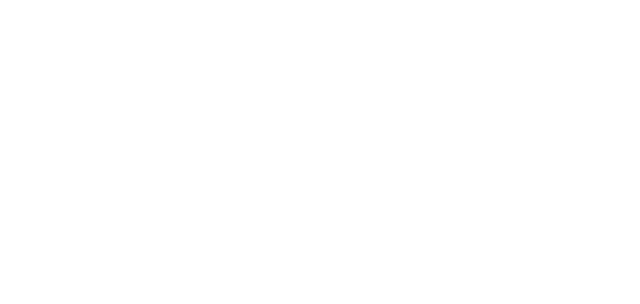
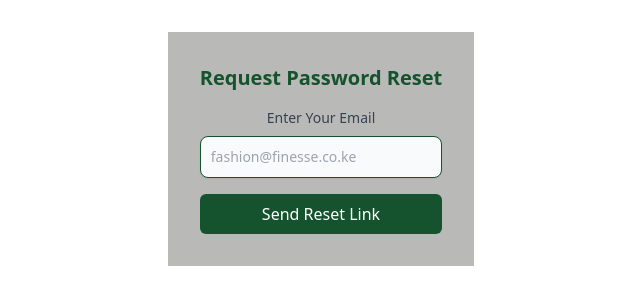
Before and after one commit to Sharonobinda/Personal-Journaling-App, a React (Vite) app in the folder frontend/: page /password-reset-request in a window 1280 px wide. Before the commit this address had no page. Shown: the top 304 px of the page, without its empty margins (319-959 px from the left). Built offline with nearby package versions, Linux system fonts and the light colour scheme.

Commit message:
Modified reset password

```diff
--- a/frontend/src/App.jsx
+++ b/frontend/src/App.jsx
@@ -8,6 +8,9 @@
 import EditJournal from './pages/EditJournal';
 import { UserProvider } from './context/UserContext';
 import { JournalProvider } from './context/JournalContext';
+import PasswordResetRequest from './pages/PasswordResetRequest';
+import PasswordReset from './pages/PasswordReset';
+
 
 const App = () => {
     return (
@@ -22,6 +25,8 @@
                             <Route path="journals" element={<Journals />} />
                             <Route path="create-journal" element={<CreateJournal />} /> {/* Add route for CreateJournal */}
                             <Route path="/edit-journal/:id" element={<EditJournal />} />
+                            <Route path="password-reset-request" element={<PasswordResetRequest />} />
+                            <Route path="password-reset/:token" element={<PasswordReset />} />
                         </Route>
                     </Routes>
                 </JournalProvider>
--- a/frontend/src/pages/Journals.jsx
+++ b/frontend/src/pages/Journals.jsx
@@ -69,7 +69,7 @@
 
           {showProfileDropdown && (
             <div className="absolute right-0 mt-2 w-48 bg-white border border-gray-300 rounded-lg shadow-lg z-10">
-              <div className="p-4">
+              <div className="p-4 justify-between">
                 <p className="text-gray-900 font-semibold">
                   Username: {currentUser ? currentUser.username : 'Guest'}
                 </p>
--- /dev/null
+++ b/frontend/src/pages/PasswordReset.jsx
@@ -0,0 +1,75 @@
+import React, { useState } from 'react';
+import { useParams } from 'react-router-dom';
+import { toast } from 'react-toastify';
+
+const PasswordReset = () => {
+  const { token } = useParams();
+  const [password, setPassword] = useState('');
+
+  const handleSubmit = (e) => {
+    e.preventDefault();
+    fetch(`/reset-password/${token}`, {
+      method: 'POST',
+      headers: {
+        'Content-Type': 'application/json',
+      },
+      body: JSON.stringify({ password }),
+    })
+      .then((response) => {
+        if (!response.ok) {
+          throw new Error('Failed to reset password');
+        }
+        return response.json();
+      })
+      .then((data) => {
+        toast.success(data.message);
+      })
+      .catch((error) => {
+        toast.error(error.message);
+      });
+  };
+
+  return (
+    <div>
+      <div className="flex justify-center ">
+        <div className="w-full max-w-md p-8 rounded-lg shadow-lg">
+          <h2 className="text-xl font-bold mb-4 text-green-900 text-center">Reset Your Password</h2>
+          <form onSubmit={handleSubmit}>
+            <div className="mb-4">
+              <label htmlFor="newPassword" className="flex justify-center my-4 block mb-2 text-sm font-medium text-gray-700">New Password</label>
+              <input
+                type="password"
+                value={newPassword}
+                onChange={(e) => setNewPassword(e.target.value)}
+                required
+                className="shadow-sm bg-gray-50 border border-green-900 text-gray-900 text-sm rounded-lg focus:ring-gray-500 focus:border-green-900 block w-full p-2.5"
+                placeholder="Enter your new password"
+              />
+            </div>
+            <div className="mb-4">
+              <label htmlFor="confirmPassword" className="flex justify-center my-4 block mb-2 text-sm font-medium text-gray-700">Confirm Password</label>
+              <input
+                type="password"
+                value={confirmPassword}
+                onChange={(e) => setConfirmPassword(e.target.value)}
+                required
+                className="shadow-sm bg-gray-50 border border-green-900 text-gray-900 text-sm rounded-lg focus:ring-gray-500 focus:border-green-900 block w-full p-2.5"
+                placeholder="Confirm your new password"
+              />
+            </div>
+            <button
+              type="submit"
+              className={`w-full py-2 px-4 bg-green-900 text-white font-medium rounded-md hover:bg-green-700 focus:outline-none focus:ring-2 focus:ring-green-900 focus:ring-offset-2 ${loading ? 'opacity-50 cursor-not-allowed' : ''}`}
+              disabled={loading}
+            >
+              {loading ? 'Resetting...' : 'Reset Password'}
+            </button>
+          </form>
+        </div>
+      </div>
+
+    </div>
+  );
+};
+
+export default PasswordReset;
--- /dev/null
+++ b/frontend/src/pages/PasswordResetRequest.jsx
@@ -0,0 +1,59 @@
+import React, { useState } from 'react';
+import { toast } from 'react-toastify';
+
+const PasswordResetRequest = () => {
+  const [email, setEmail] = useState('');
+
+  const handleSubmit = (e) => {
+    e.preventDefault();
+    fetch('/request-reset-password', {
+      method: 'POST',
+      headers: {
+        'Content-Type': 'application/json',
+      },
+      body: JSON.stringify({ email }),
+    })
+      .then((response) => {
+        if (!response.ok) {
+          throw new Error('Failed to send reset link');
+        }
+        return response.json();
+      })
+      .then((data) => {
+        toast.success(data.message);
+      })
+      .catch((error) => {
+        toast.error(error.message);
+      });
+  };
+
+  return (
+    <div className="flex justify-center">
+      <div className="p-8 bg-[#B9B9B7] max-w-md">
+        <h2 className="text-xl font-bold mb-4 text-green-900 text-center">Request Password Reset</h2>
+        <form onSubmit={handleSubmit}>
+          <div className="mb-4">
+            <label htmlFor="email" className="flex justify-center my-4 block mb-2 text-sm font-medium text-gray-700">Enter Your Email</label>
+            <input
+              type="email"
+              value={email}
+              onChange={(e) => setEmail(e.target.value)}
+              required
+              className="shadow-sm bg-gray-50 border border-green-900 text-gray-900 text-sm rounded-lg focus:ring-gray-500 focus:border-green-900 block w-full p-2.5"
+              placeholder="fashion@finesse.co.ke"
+            />
+          </div>
+          <button
+            type="submit"
+            className="w-full py-2 px-4 bg-green-900 text-white font-medium rounded-md hover:bg-green-700 focus:outline-none focus:ring-2 focus:ring-green-900 focus:ring-offset-2"
+          >
+            Send Reset Link
+          </button>
+        </form>
+      </div>
+    </div>
+  );
+};
+
+
+export default PasswordResetRequest;
--- a/frontend/src/pages/RequestResetPassword.jsx
+++ /dev/null
@@ -1,47 +0,0 @@
-import React, { useState } from 'react';
-import { toast } from 'react-toastify';
-
-const RequestResetPassword = () => {
-  const [email, setEmail] = useState('');
-
-  const handleSubmit = (e) => {
-    e.preventDefault();
-    fetch('/request-reset-password', {
-      method: 'POST',
-      headers: {
-        'Content-Type': 'application/json',
-      },
-      body: JSON.stringify({ email }),
-    })
-      .then((response) => {
-        if (!response.ok) {
-          throw new Error('Failed to send reset link');
-        }
-        return response.json();
-      })
-      .then((data) => {
-        toast.success(data.message);
-      })
-      .catch((error) => {
-        toast.error(error.message);
-      });
-  };
-
-  return (
-    <div>
-      <h2>Request Password Reset</h2>
-      <form onSubmit={handleSubmit}>
-        <input
-          type="email"
-          value={email}
-          onChange={(e) => setEmail(e.target.value)}
-          placeholder="Enter your email"
-          required
-        />
-        <button type="submit">Send Reset Link</button>
-      </form>
-    </div>
-  );
-};
-
-export default RequestResetPassword;
--- a/frontend/src/pages/ResetPassword.jsx
+++ /dev/null
@@ -1,49 +0,0 @@
-import React, { useState } from 'react';
-import { useParams } from 'react-router-dom';
-import { toast } from 'react-toastify';
-
-const ResetPassword = () => {
-  const { token } = useParams();
-  const [password, setPassword] = useState('');
-
-  const handleSubmit = (e) => {
-    e.preventDefault();
-    fetch(`/reset-password/${token}`, {
-      method: 'POST',
-      headers: {
-        'Content-Type': 'application/json',
-      },
-      body: JSON.stringify({ password }),
-    })
-      .then((response) => {
-        if (!response.ok) {
-          throw new Error('Failed to reset password');
-        }
-        return response.json();
-      })
-      .then((data) => {
-        toast.success(data.message);
-      })
-      .catch((error) => {
-        toast.error(error.message);
-      });
-  };
-
-  return (
-    <div>
-      <h2>Reset Password</h2>
-      <form onSubmit={handleSubmit}>
-        <input
-          type="password"
-          value={password}
-          onChange={(e) => setPassword(e.target.value)}
-          placeholder="Enter your new password"
-          required
-        />
-        <button type="submit">Reset Password</button>
-      </form>
-    </div>
-  );
-};
-
-export default ResetPassword;
```
